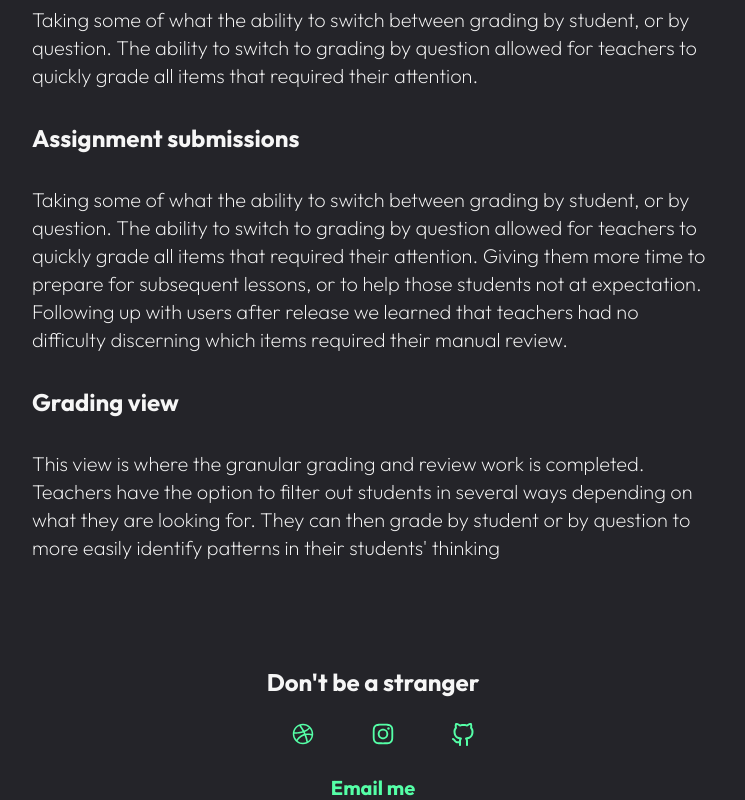
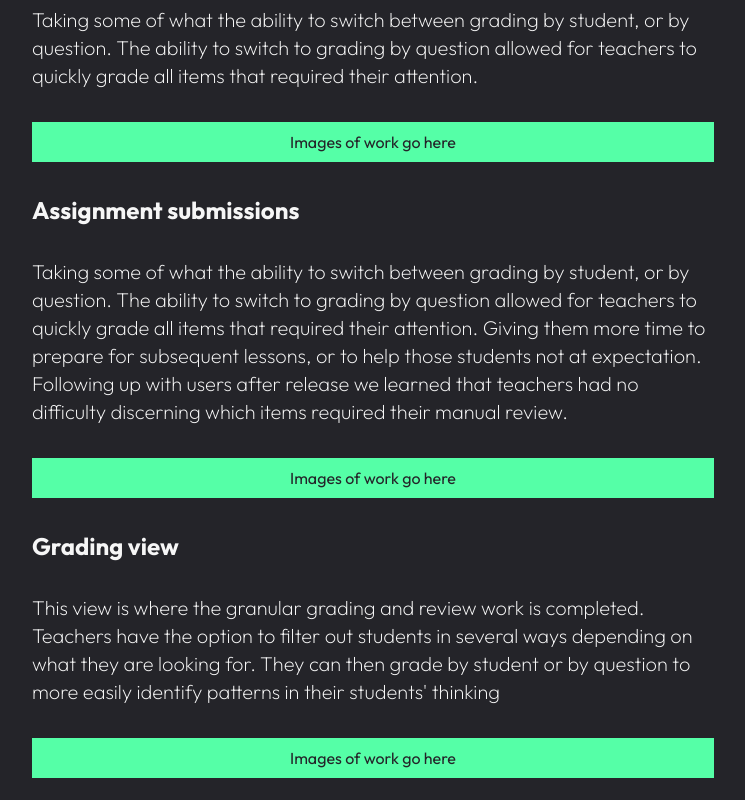
Before and after one commit to iansteele/portfolio, a Next.js app: page /projects/Grading in a window 1280 px wide. Shown: the part 3820-4620 px from the top of the page, without its empty margins (267-1012 px from the left). Built offline with nearby package versions, Linux system fonts and the light colour scheme.

Commit message:
Adds work placeholder

```diff
--- a/pages/projects/Grading.js
+++ b/pages/projects/Grading.js
@@ -139,6 +139,9 @@ function Grading(props) {
             question allowed for teachers to quickly grade all items that
             required their attention.
           </p>
+          <div className="w-full p-2 text-center text-brand-primary bg-brand-secondary">
+            Images of work go here
+          </div>
           <h3>Assignment submissions</h3>
           <p>
             Taking some of what the ability to switch between grading by
@@ -149,6 +152,9 @@ function Grading(props) {
             Following up with users after release we learned that teachers had
             no difficulty discerning which items required their manual review.
           </p>
+          <div className="w-full p-2 text-center text-brand-primary bg-brand-secondary">
+            Images of work go here
+          </div>
           <h3>Grading view</h3>
           <p>
             This view is where the granular grading and review work is
@@ -157,6 +163,9 @@ function Grading(props) {
             grade by student or by question to more easily identify patterns in
             their students' thinking
           </p>
+          <div className="w-full p-2 text-center text-brand-primary bg-brand-secondary">
+            Images of work go here
+          </div>
         </SectionWrapper>
       </ProjectWrapper>
     </PageWrapper>
```
